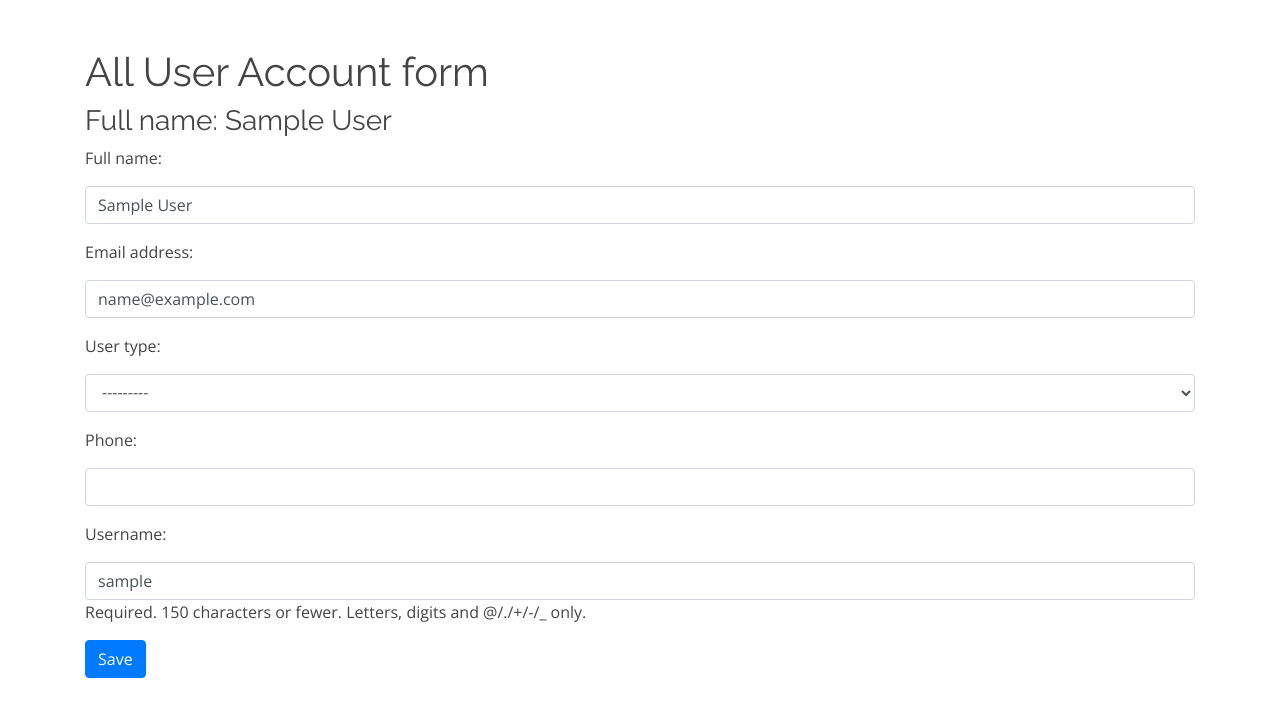
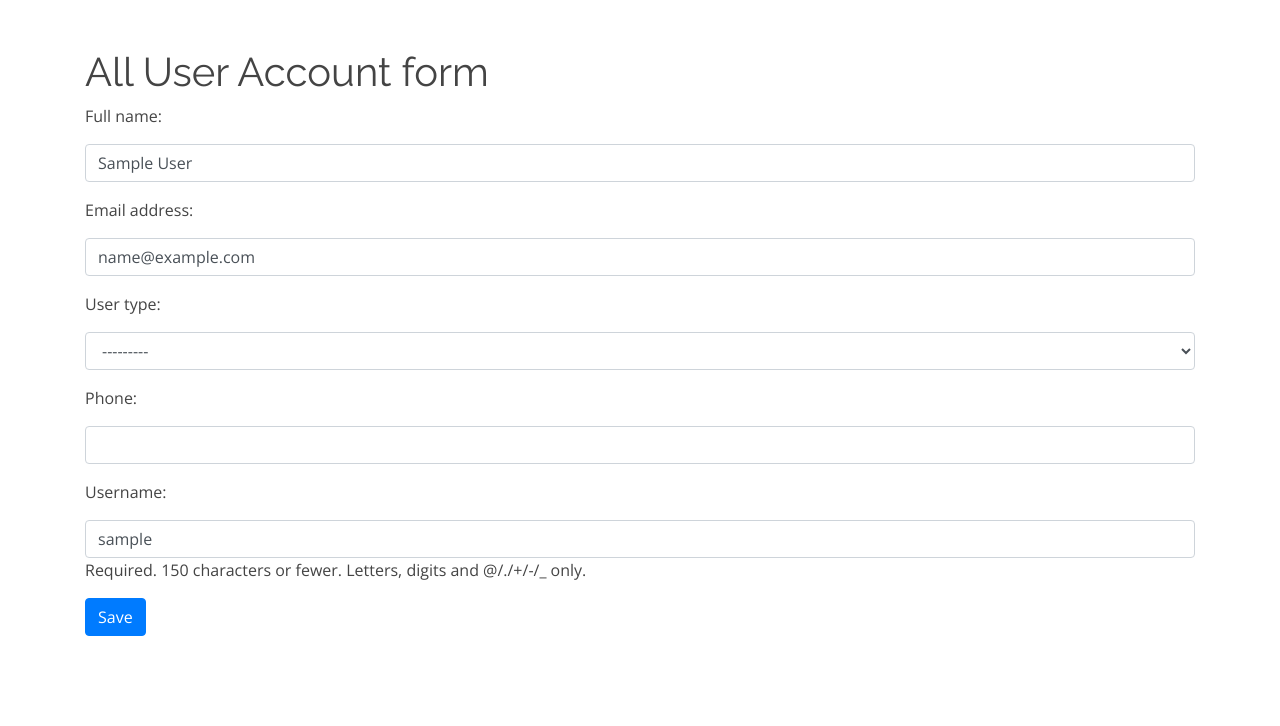
Before and after one commit to RavshanjonA/startup, a Django app: page /account/update/ in a window 1280 px wide. Shown: the part 123-849 px from the top of the page. After the commit the page ends 759 px from the top, so only its background shows below. Run offline with Django 3.2, Linux system fonts and the light colour scheme; the visitor is signed in with stand-in values (Sample User, id 1); data comes from the database, SQL or seed files in the repository; some libraries are stand-ins or nearby versions.

Commit message:
AllUserAccountForm corrected

```diff
--- a/templates/account/AllUserAccount.html
+++ b/templates/account/AllUserAccount.html
@@ -123,7 +123,6 @@
         {% endif %}
         <form  method="post" enctype="multipart/form-data">
             {% csrf_token %}
-                <h3>Full name: {{ request.user.full_name }}</h3>
                 {{ form.as_p }}
                 <input type="submit" class=" btn btn-primary" value="Save">
         </form>
```
